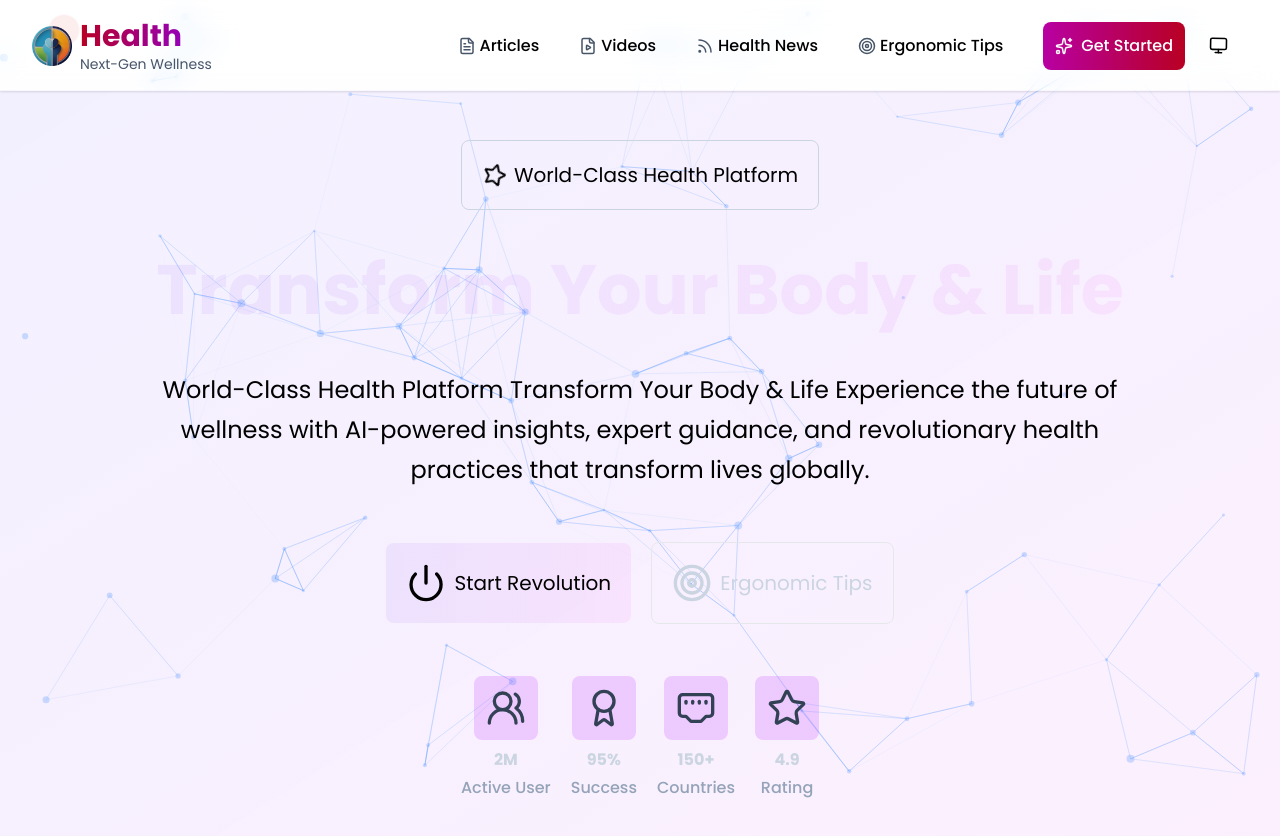
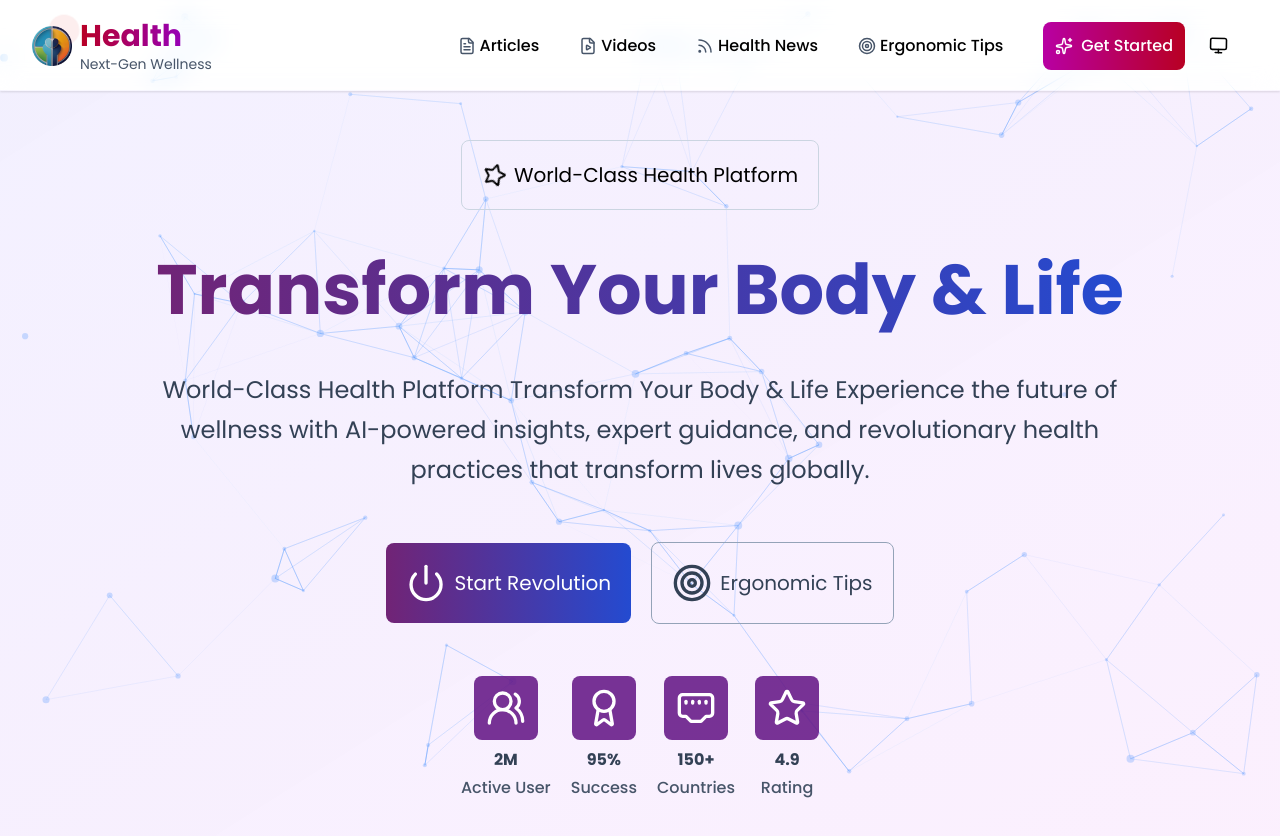
Before and after one commit to ParsaProg/Health, a Next.js app: page / in a window 1280 px wide. Shown: the top 836 px of the page. Built offline with nearby package versions, Linux system fonts and the light colour scheme.

Commit message:
hero section create succefuly and the theme mode in dark and light fixed

```diff
--- a/src/app/page.tsx
+++ b/src/app/page.tsx
@@ -18,7 +18,7 @@ interface HeroRow {
   subTitle: string;
 }
 
-const heroIcon = "dark:text-slate-300 text-slate-700 md:w-10 md:h-10 w-7 h-7";
+const heroIcon = "dark:text-slate-300 text-white md:w-10 md:h-10 w-7 h-7";
 
 export default function Home() {
   const [heroRow, setHeroRow] = useState<Array<HeroRow>>([
@@ -59,7 +59,7 @@ export default function Home() {
           initial={{ opacity: 0, scale: 0.9 }}
           animate={{ opacity: 1, scale: 1 }}
           transition={{ delay: 0.3, duration: 0.9 }}
-          className="text-transparent p-2 text-[30px] md:text-[70px] font-bold text-center md:leading-[80px] bg-gradient-to-r dark:from-primary dark:to-blue-700 bg-clip-text animate-gradient-x bg-[length:200%_200%]"
+          className="text-transparent p-2 text-[30px] md:text-[70px] font-bold text-center md:leading-[80px] bg-gradient-to-r from-primary to-blue-700 bg-clip-text animate-gradient-x bg-[length:200%_200%]"
         >
           Transform Your Body & Life
         </motion.h1>
@@ -67,7 +67,7 @@ export default function Home() {
           initial={{ opacity: 0, scale: 0.9, y: 50 }}
           animate={{ opacity: 1, scale: 1, y: 0 }}
           transition={{ delay: 0.3, duration: 0.9 }}
-          className="[@media(min-width:1000px)]:w-[1000px] mb-5 px-5 md:px-0 md:leading-[40px] leading-[30px] text-center md:text-2xl dark:text-slate-400"
+          className="[@media(min-width:1000px)]:w-[1000px] mb-5 px-5 md:px-0 md:leading-[40px] leading-[30px] text-center md:text-2xl dark:text-slate-400 text-slate-700"
         >
           World-Class Health Platform Transform Your Body & Life Experience the{" "}
           future of wellness with AI-powered insights, expert guidance, and{" "}
@@ -82,7 +82,7 @@ export default function Home() {
               scale: 0.95,
               transition: { type: "spring", stiffness: 400, damping: 20 },
             }}
-            className="flex items-center gap-x-2 bg-gradient-to-r dark:from-primary dark:to-blue-700 rounded-lg p-5 md:text-xl animate-gradient-x bg-[length:200%_200%]"
+            className="flex items-center gap-x-2 bg-gradient-to-r from-primary to-blue-700 rounded-lg p-5 md:text-xl animate-gradient-x bg-[length:200%_200%] text-white"
           >
             <Power className="md:w-10 md:h-10 w-5 h-5" />
             Start Revolution
@@ -92,7 +92,7 @@ export default function Home() {
             initial={{ opacity: 0, scale: 0.9, x: 100 }}
             animate={{ opacity: 1, scale: 1, x: 0 }}
             transition={{ delay: 0.7 }}
-            className="flex items-center gap-x-2 border-[1px] dark:border-slate-600 text-slate-300 rounded-lg p-5 md:text-xl "
+            className="flex items-center gap-x-2 border-[1px] dark:border-slate-600 border-slate-400 dark:text-slate-300 text-slate-700 rounded-lg p-5 md:text-xl "
           >
             <Target className="md:w-10 md:h-10 w-5 h-5" />
             Ergonomic Tips
@@ -109,11 +109,11 @@ export default function Home() {
                 className="flex flex-col items-center gap-y-1"
                 key={_i}
               >
-                <div className="rounded-lg p-3 bg-[#b300ff28] mb-1">
+                <div className="rounded-lg p-3 dark:bg-[#b300ff28] bg-[#621384db] mb-1">
                   {val.icon}
                 </div>
-                <h1 className="font-bold text-slate-300">{val.percent}</h1>
-                <h3 className="font-[500] text-slate-400">{val.subTitle}</h3>
+                <h1 className="font-bold dark:text-slate-300 text-slate-700">{val.percent}</h1>
+                <h3 className="font-[500] dark:text-slate-400 text-slate-600">{val.subTitle}</h3>
               </motion.section>
             );
           })}
```
